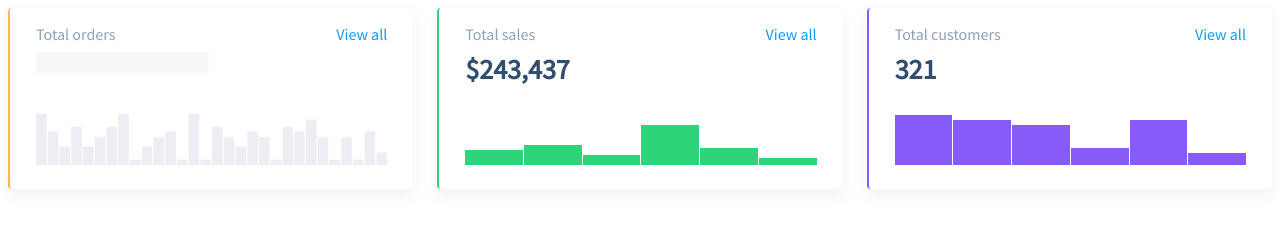
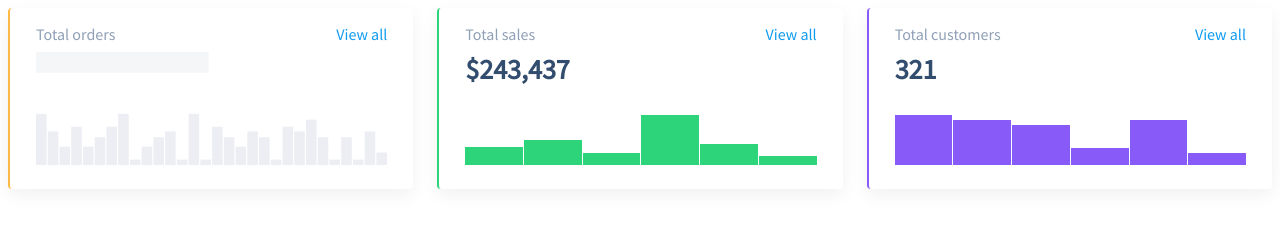
Before and after one commit to js-tasks-ru/js-20210309-2_mount, a website: page 04-oop-basic-intro-to-dom/1-column-chart/index.html in a window 1280 px wide. Drawn offline with Linux system fonts and the light colour scheme.

Commit message:
stage 4 task fixed

```diff
--- a/04-oop-basic-intro-to-dom/1-column-chart/index.html
+++ b/04-oop-basic-intro-to-dom/1-column-chart/index.html
@@ -4,7 +4,6 @@
     <meta charset="UTF-8" />
     <title>ColumnChart</title>
     <link rel="stylesheet" type="text/css" href="style.css" />
-    <script type="module" src="index.js"></script>
   </head>
 
   <body>
@@ -43,7 +42,6 @@
       orders.append(ordersChart.element);
       sales.append(salesChart.element);
       customers.append(customersChart.element);
-
     </script>
   </body>
 </html>
--- a/04-oop-basic-intro-to-dom/1-column-chart/index.js
+++ b/04-oop-basic-intro-to-dom/1-column-chart/index.js
@@ -17,7 +17,7 @@ export default class ColumnChart {
     if (!this.data.length){ return 'column-chart_loading '};
   }
   render() {
-    const element = document.createElement('div'); // (*)
+    const element = document.createElement('div');
     element.innerHTML = `
     <div class="column-chart ${this.emptyData()}" style="--chart-height: 50">
       <div class="column-chart__title">
@@ -32,8 +32,6 @@ export default class ColumnChart {
     </div>
     `;
     this.classCollectElems(element.querySelectorAll('div'))
-    // NOTE: в этой строке мы избавляемся от обертки-пустышки в виде `div`
-    // который мы создали на строке (*)
     this.element = element.firstElementChild;
   }
   classCollectElems(element){
@@ -45,12 +43,18 @@ export default class ColumnChart {
     this.drawColumns(this.data,this.classCollect)
   }
   drawColumns(data,parentElem){
-    const columsList = [];
-    for (const [key, value] of Object.entries(data)) {
-      const currentHeight = Math.floor(this.chartHeight/100 * value);
-      const percent = (100 * currentHeight / this.chartHeight).toFixed(0);
-      columsList.push(`<div style="--value: ${String(currentHeight)}" data-tooltip="${percent}%"></div>`)
-      parentElem.body.innerHTML = columsList.join('');
+    const maxValue = Math.max(...data);
+    const scale = 50 / maxValue;
+    const columnListToGo = [];
+    const columsList = data.map(item => {
+      return {
+        percent: (item / maxValue * 100).toFixed(0) + '%',
+        value: String(Math.floor(item * scale))
+      };
+    });
+    for (let column in columsList) {
+      columnListToGo.push(`<div style="--value: ${columsList[column].value}" data-tooltip="${columsList[column].percent}"></div>`)
+      parentElem.body.innerHTML = columnListToGo.join('');
     }
   };
   update(newData){
@@ -61,6 +65,5 @@ export default class ColumnChart {
   }
   destroy() {
     this.remove();
-    // NOTE: удаляем обработчики событий, если они есть
   }
 }
```
